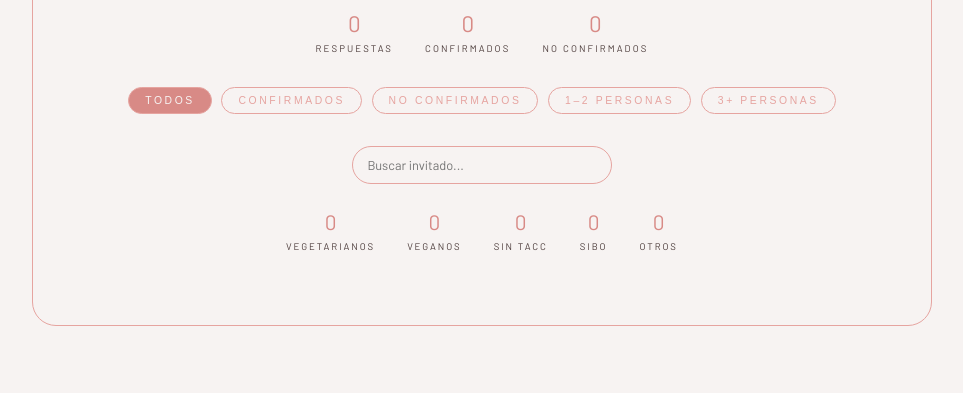
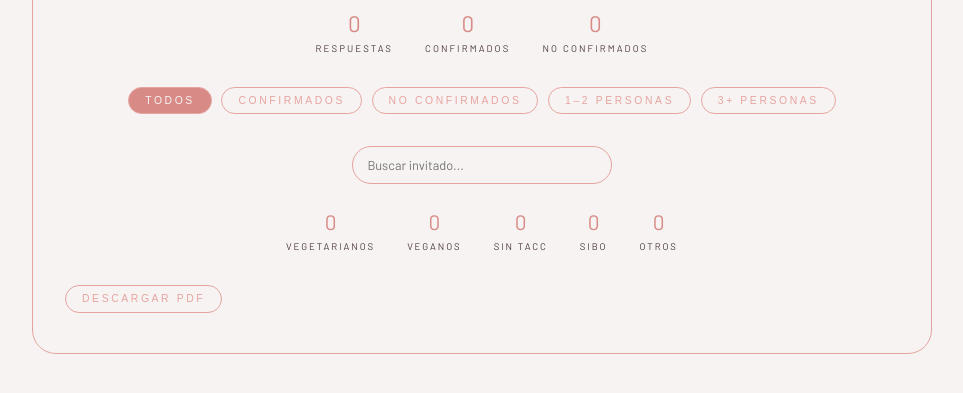
Before and after one commit to pixelartechivilcoy/confirmaciones-Valu, a plain HTML site: page index.html in a window 1280 px wide. Shown: the part 147-540 px from the top of the page, without its empty margins (158-1121 px from the left). Drawn offline with nearby package versions, Linux system fonts and the light colour scheme; no server answers.

Commit message:
Update index.html

```diff
--- a/index.html
+++ b/index.html
@@ -84,6 +84,10 @@
 
 </div>
 
+<button id="descargarPDF" class="filtro">
+  Descargar PDF
+</button>
+
     <!-- LISTA DE CONFIRMACIONES -->
     <!-- Acá el JS va a insertar los bloques -->
     <section class="panel-lista">
@@ -95,6 +99,8 @@
 
   <!-- JS (lo vamos a crear en el paso 3) -->
   <script src="app.js"></script>
+
+<script src="https://cdnjs.cloudflare.com/ajax/libs/jspdf/2.5.1/jspdf.umd.min.js"></script>
 </body>
 
     </div>
```
